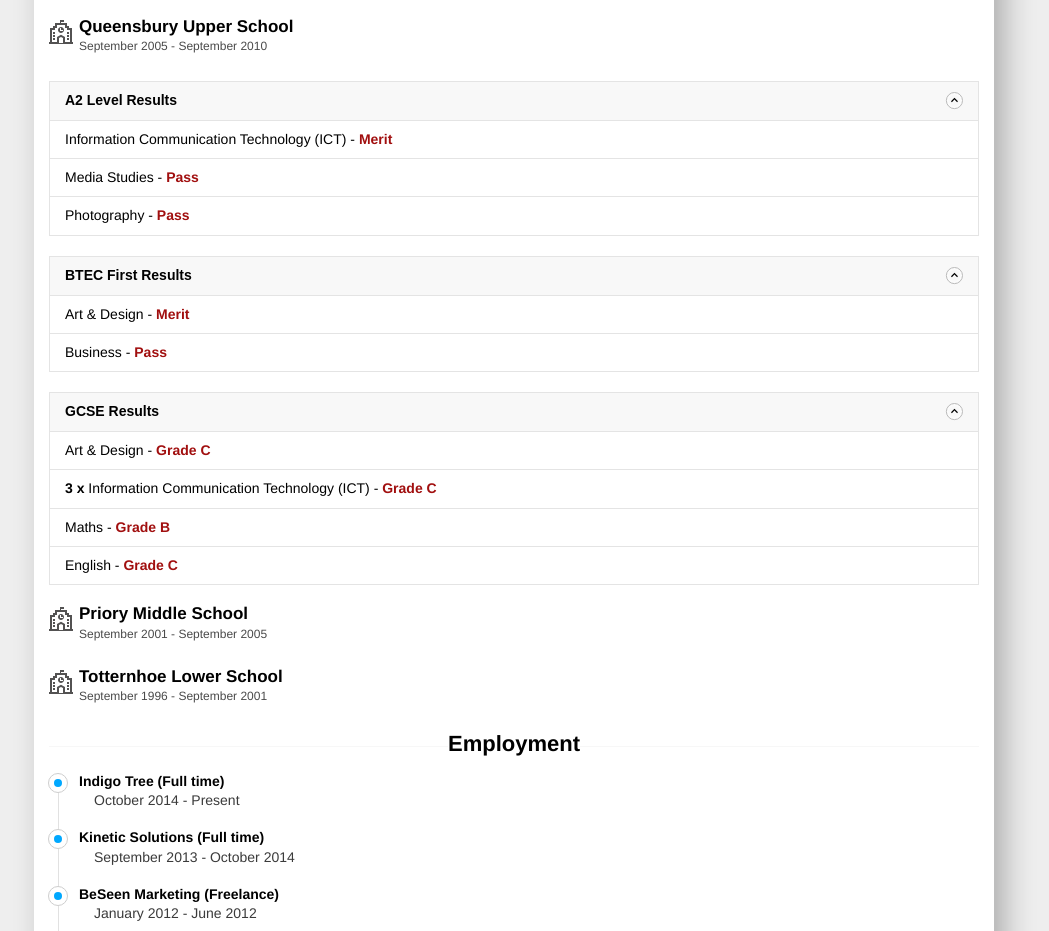
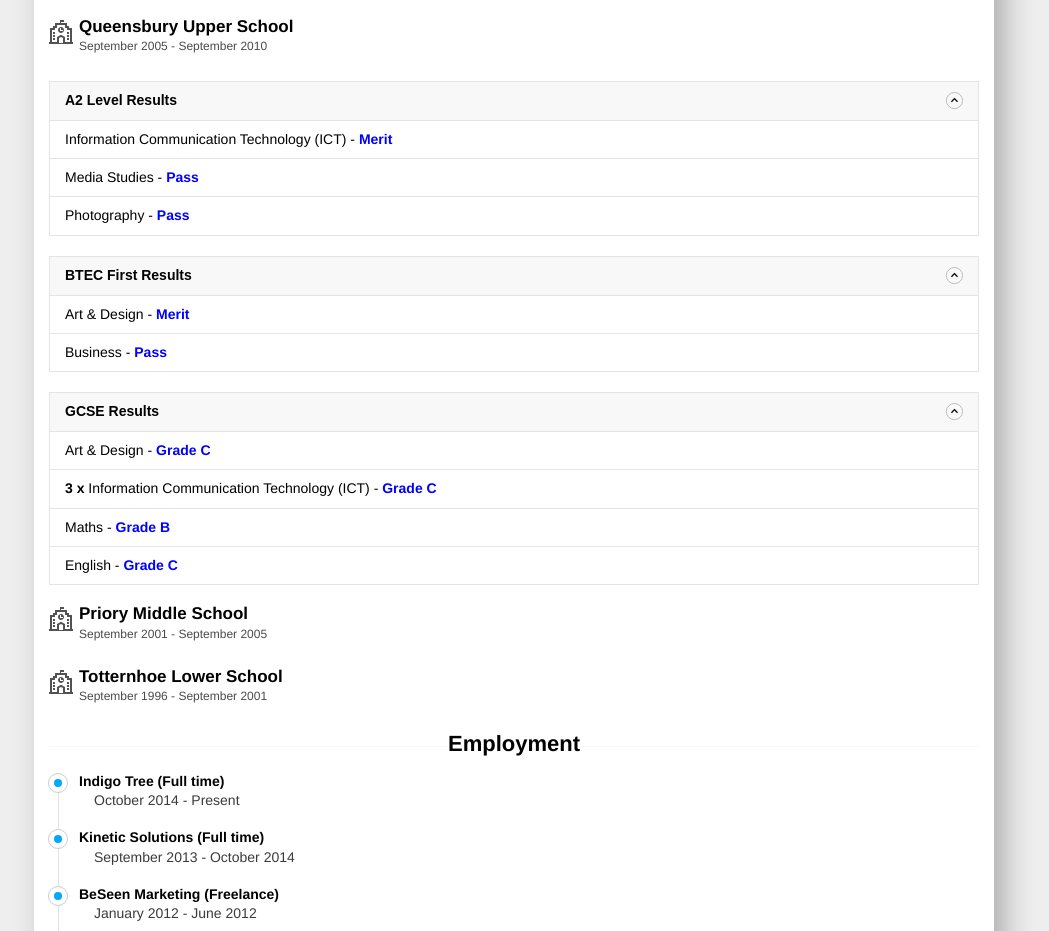
Before and after one commit to moshie/cv, a Vue app: page / in a window 1280 px wide. Shown: the part 1165-2096 px from the top of the page, without its empty margins (126-1175 px from the left). Built offline with nearby package versions, Linux system fonts and the light colour scheme; what vue-resource would draw is missing.

Commit message:
Change grade to blue

```diff
--- a/src/components/Panel.vue
+++ b/src/components/Panel.vue
@@ -6,7 +6,7 @@
         </button>
         <ul class="panel__body" v-show="open">
             <li class="panel__item" v-for="item in items">
-                <span v-html="item.subject"></span> - <strong class="text--danger">{{ item.grade }}</strong>
+                <span v-html="item.subject"></span> - <strong class="text--info">{{ item.grade }}</strong>
             </li>
         </ul>
     </div>
--- a/src/scss/base/typography.scss
+++ b/src/scss/base/typography.scss
@@ -39,7 +39,11 @@ strong, b {
 }
 
 .text--danger {
-    color: #A10F0F;
+    color: #00a8ff;
+}
+
+.text--info {
+    color: blue;
 }
 
 ::-moz-selection {
```
